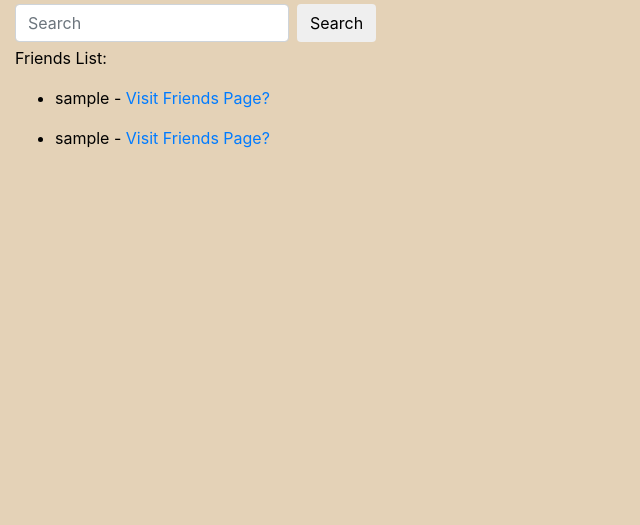
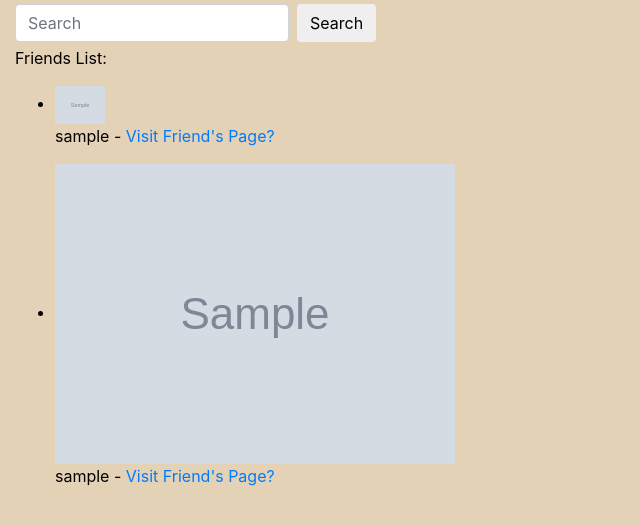
Before and after one commit to 00fff/Glibrary, a Flask app: page /auth/friends in a window 1280 px wide. Shown: the part 76-601 px from the top of the page, without its empty margins (0-640 px from the left). Run offline with Flask 3, Linux system fonts and the light colour scheme; a user stored in the database is signed in; tables that the repository leaves empty hold one stand-in row (values such as "Sample post"); grey boxes marked "Sample" are stand-in pictures.

Commit message:
Fixed Bugs With Friend System

```diff
--- a/website/apps/auth/auth_views.py
+++ b/website/apps/auth/auth_views.py
@@ -60,7 +60,7 @@ def sign_up():
         password = request.form.get('password')
         description = request.form.get('description')
         pfp = request.files['profile_picture']
-        print(pfp)
+
         existing_user = User.query.filter_by(username=username).first()
         if existing_user:
             flash('Username already exists!', category='error')
@@ -240,39 +240,49 @@ def friends():
         return redirect(url_for('auth.login'))
 
     if request.method == "POST":
-        #adding friend
         remove_friend = request.form.get('remove_user_name')
         friend_name = request.form.get('added_user_name')
+
         if friend_name:
             friend = User.query.filter_by(username=friend_name).first()
-            cuser_id = current_user.user_id
-            friend_id = friend.user_id
-            print(cuser_id, friend_id)
-            check_friendship = FriendModel.query.filter_by(user_id=cuser_id, friend_id=friend_id).first()
-            check_friendship2 =FriendModel.query.filter_by(user_id=friend_id, friend_id=cuser_id).first()
-            if check_friendship or check_friendship2:
-                flash("User Already In Your Friend's List")
-                return render_template('friends.html', current_user=current_user)
+            if not friend:
+                flash(f"User '{friend_name}' not found.", "danger")
             else:
-                new_friendship = FriendModel(user_id=cuser_id, friend_id=friend_id)
-                db.session.add(new_friendship)
-                db.session.commit()
-            return render_template('friends.html', current_user=current_user)
+                cuser_id = current_user.user_id
+                friend_id = friend.user_id
+                check_friendship = FriendModel.query.filter_by(user_id=cuser_id, friend_id=friend_id).first()
+                check_friendship2 = FriendModel.query.filter_by(user_id=friend_id, friend_id=cuser_id).first()
+
+                if check_friendship or check_friendship2:
+                    flash(f"User '{friend_name}' is already in your friend's list.", "warning")
+                else:
+                    new_friendship = FriendModel(user_id=cuser_id, friend_id=friend_id)
+                    db.session.add(new_friendship)
+                    db.session.commit()
+                    flash(f"User '{friend_name}' added to your friend's list.", "success")
+
         if remove_friend:
-            remove_friend = User.query.filter_by(username=remove_friend).first()
-            cuser_id = current_user.user_id
-            friend_id = remove_friend.user_id
-            remove_friendship = FriendModel.query.filter_by(user_id=cuser_id, friend_id=friend_id).first()
-            remove_friendship2 =FriendModel.query.filter_by(user_id=friend_id, friend_id=cuser_id).first()
-            if remove_friendship:
-                db.session.delete(remove_friendship)
-                db.session.commit()
-            elif remove_friendship2:
-                db.session.delete(remove_friendship2)
-                db.session.commit()
-            return render_template('friends.html', current_user=current_user)
+            remove_friend_obj = User.query.filter_by(username=remove_friend).first()
+            if not remove_friend_obj:
+                flash(f"User '{remove_friend}' not found.", "danger")
+            else:
+                cuser_id = current_user.user_id
+                friend_id = remove_friend_obj.user_id
+                remove_friendship = FriendModel.query.filter_by(user_id=cuser_id, friend_id=friend_id).first()
+                remove_friendship2 = FriendModel.query.filter_by(user_id=friend_id, friend_id=cuser_id).first()
+
+                if remove_friendship:
+                    db.session.delete(remove_friendship)
+                    db.session.commit()
+                    flash(f"Friend '{remove_friend}' removed from your friend's list.", "success")
+                elif remove_friendship2:
+                    db.session.delete(remove_friendship2)
+                    db.session.commit()
+                    flash(f"Friend '{remove_friend}' removed from your friend's list.", "success")
+
+        return render_template('friends.html', current_user=current_user)
+
     return render_template('friends.html', current_user=current_user)
-
 @auth.route('/notification', methods=["POST", "GET"])
 def notification():
     if 'username' not in session:
--- a/website/apps/auth/templates/auth/friends.html
+++ b/website/apps/auth/templates/auth/friends.html
@@ -3,6 +3,7 @@
 <title>Friends</title>
 {% block content %}
 <link href="{{ url_for('static', filename='user.css') }}" rel="stylesheet" type="text/css">
+
 {% if current_user %}
     <form action="{{ url_for('auth.friend_search') }}" method="POST" class="form-inline">
         <input class="form-control mr-sm-2" type="search" name="query" placeholder="Search" aria-label="Search">
@@ -12,21 +13,28 @@
 {% else %}
     <p>Current user is not defined.</p>
 {% endif %}
-{% if current_user.friendships %}
+
+{% if current_user and current_user.friendships %}
     <ul>
         {% for friendship in current_user.friendships %}
             <li>
-                <p>{{ friendship.friend.username }} - <a href="{{ url_for('auth.user', username=friendship.friend.username) }}">Visit Friends Page?</a></p>
+                {% if friendship.friend.profile_image %}
+                    <img src="{{ url_for('static', filename='uploads/' ~ friendship.friend.profile_image) }}" alt="Profile Image" width="50">
+                {% endif %}
+                <p>{{ friendship.friend.username }} - <a href="{{ url_for('auth.user', username=friendship.friend.username) }}">Visit Friend's Page?</a></p>
             </li>
         {% endfor %}
     </ul>
 {% endif %}
 
-{% if current_user.user_friends %}
+{% if current_user and current_user.user_friends %}
     <ul>
         {% for friendship in current_user.user_friends %}
             <li>
-                <p>{{ friendship.user.username }} - <a href="{{ url_for('auth.user', username=friendship.user.username) }}">Visit Friends Page?</a></p>
+                {% if friendship.user.profile_image %}
+                    <img src="{{ url_for('static', filename='uploads/' ~ friendship.user.profile_image) }}" alt="Profile Image">
+                {% endif %}
+                <p>{{ friendship.user.username }} - <a href="{{ url_for('auth.user', username=friendship.user.username) }}">Visit Friend's Page?</a></p>
             </li>
         {% endfor %}
     </ul>
--- a/website/apps/auth/templates/auth/friendsearch.html
+++ b/website/apps/auth/templates/auth/friendsearch.html
@@ -8,7 +8,11 @@
 {% if found_names %}
     <ul>
     {% for user in found_names %}
-        <li>{{ user.username }} - <a href="{{ url_for('auth.user', username=user.username) }}">Visit Profile</a></li>
+        <li>{% if user.profile_image %}
+            <img src="{{ user.profile_image }}">
+            {% else %}
+            {% endif %}
+             {{ user.username }} - <a href="{{ url_for('auth.user', username=user.username) }}">Visit Profile</a></li>
     {% endfor %}
     </ul>
 {% elif found_names is not none %}
```
Also changed, not shown: website/apps/auth/templates/auth/user.html (+4 -4 lines), instance/users.sqlite3.
